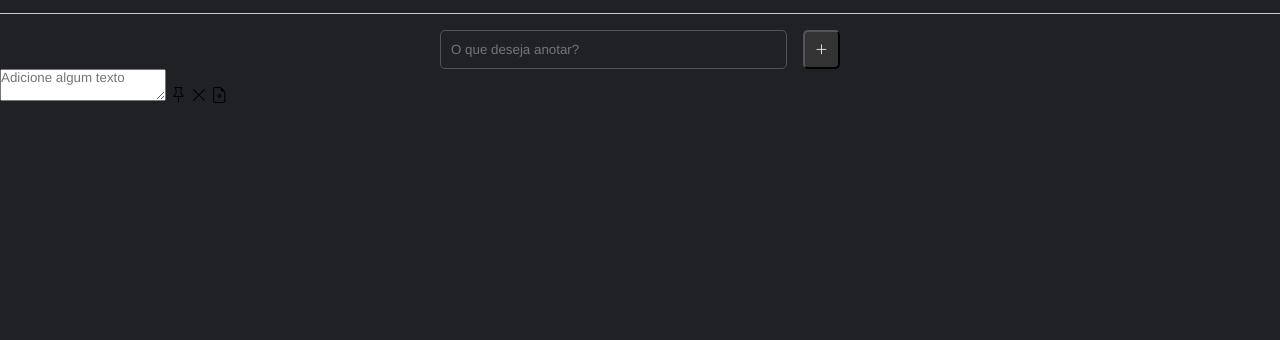
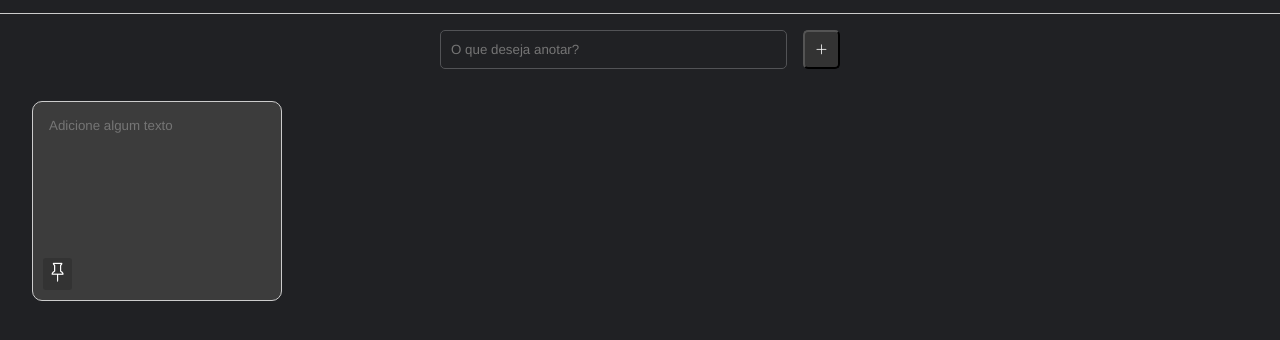
Before and after one commit to k-costa/DevNotes, a plain HTML site: page index.html in a window 1280 px wide. Shown: the part 56-396 px from the top of the page. Drawn offline with nearby package versions, Linux system fonts and the light colour scheme.

Commit message:
update: finish styling of notes and project elements

```diff
--- a/CSS/style.css
+++ b/CSS/style.css
@@ -77,3 +77,70 @@ header{
     background-color: #333;
     color: #FFF;
 }
+
+#notes-container{
+    display: grid;
+    grid-template-columns: repeat(auto-fill, 250px);
+    padding: 2rem;
+    gap: 2rem;
+}
+
+.note{
+    min-height: 200px;
+    padding: 1rem;
+    border: 1px solid #CCC;
+    background-color: #202124;
+    border-radius: 10px;
+    color: #FFF;
+    position: relative;
+}
+
+.note:hover > i{
+    opacity: 1;
+}
+
+.note textarea{
+    background-color: transparent;
+    resize: none;
+    color: #FFF;
+    border: none;
+    height: 100%;
+    outline: none;
+}
+
+.note .bi-pin{
+    position: absolute;
+    left: 10px;
+    bottom: 10px;
+    font-size: 1.2rem;
+    background-color: #333;
+    cursor: pointer;
+    padding: 5px;
+    border-radius: 3px;
+}
+
+.note .bi-x-lg,
+.note .bi-file-earmark-plus{
+    position: absolute;
+    right: 10px;
+    top: 10px;
+    font-size: 0.9rem;
+    padding: 5px;
+    transition: 0.3s;
+    color: #555;
+    cursor: pointer;
+    opacity: 0;
+}
+
+.note .bi-file-earmark-plus{
+    top: 40px;
+}
+
+.note .bi-x-lg:hover,
+.note .bi-file-earmark-plus:hover{
+    color: #FFF;
+}
+
+.note.fixed{
+    background-color: #3C3C3C;
+}
--- a/index.html
+++ b/index.html
@@ -31,7 +31,7 @@
     </div>
 
     <div id="notes-container">
-        <div class="note">
+        <div class="note fixed">
             <textarea placeholder="Adicione algum texto"></textarea>
             <i class="bi bi-pin"></i>
             <i class="bi bi-x-lg"></i>
```
